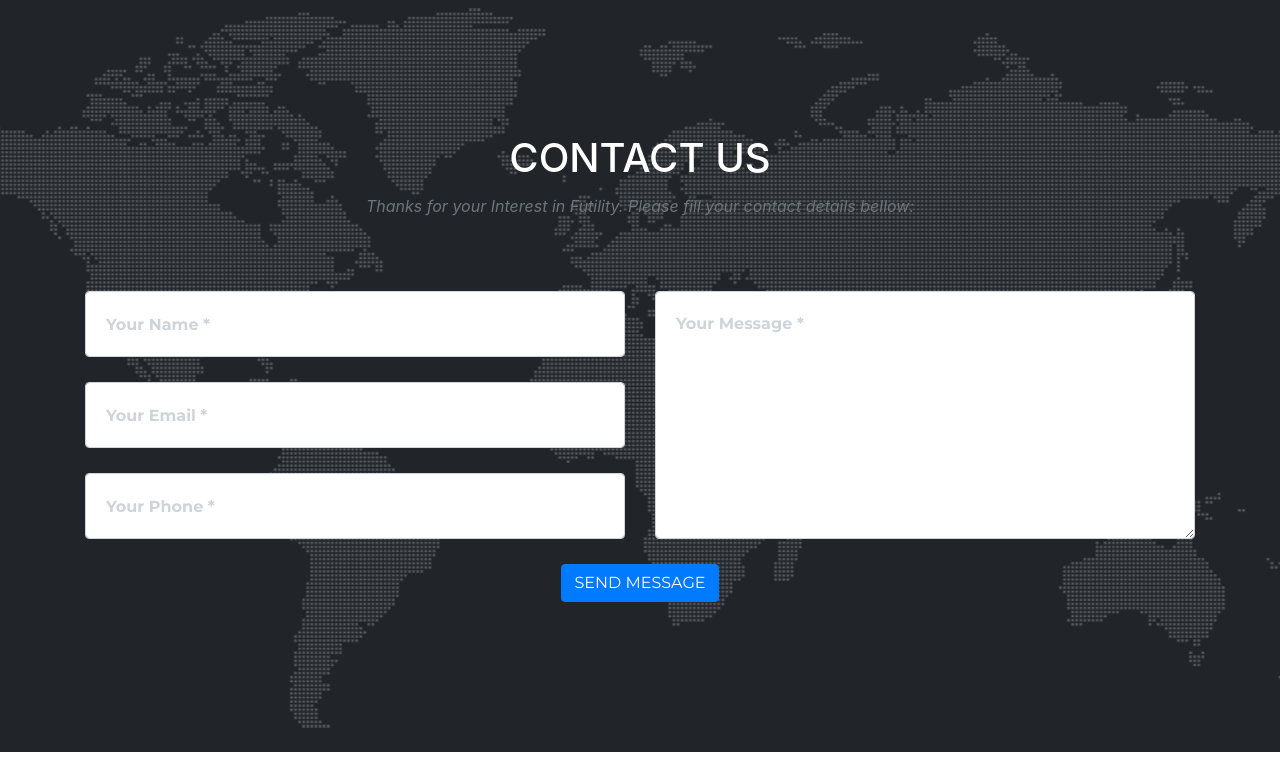
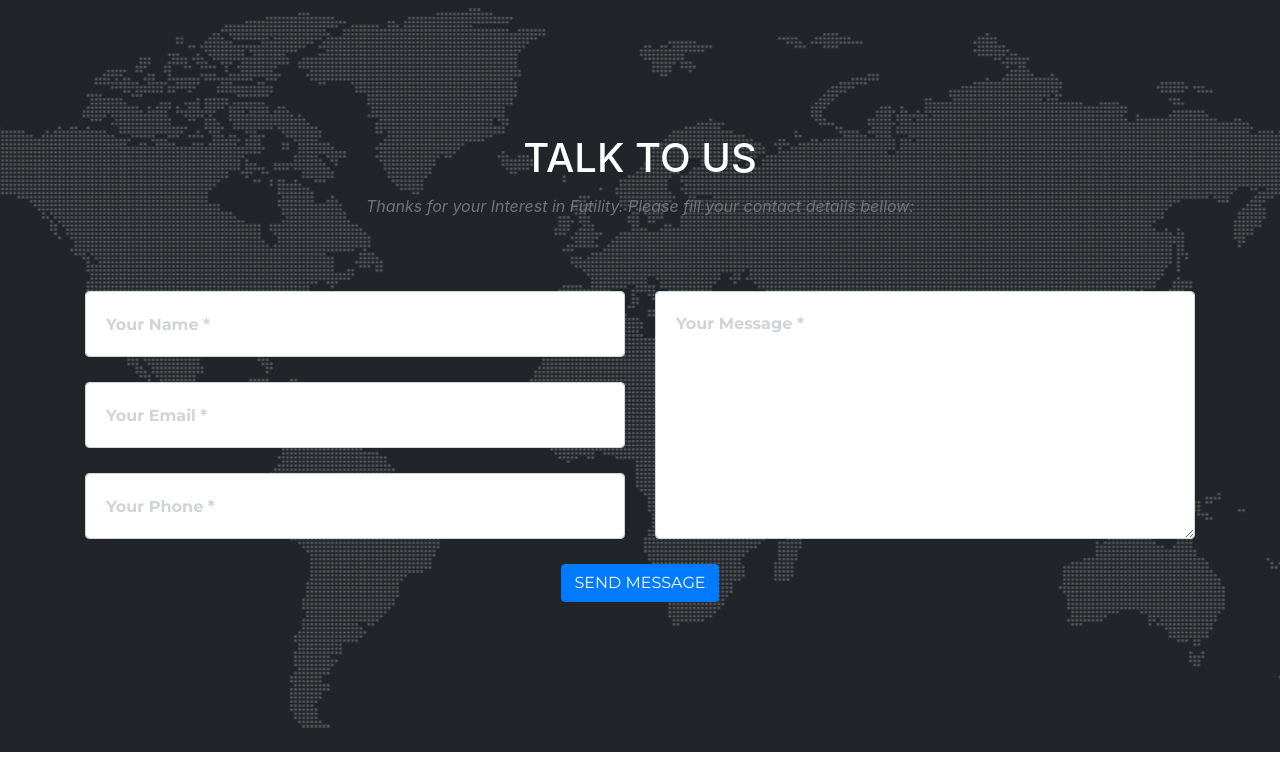
Before and after one commit to Jawwad-Adel/Jawwad-Adel.github.io, a website with bundled scripts: page index.html in a window 1280 px wide. Shown: the part 6860-7630 px from the top of the page. Built offline with nearby package versions, Linux system fonts and the light colour scheme; files whose address does not match are found by name; a web font is replaced by a local one.

Commit message:
Update index.html

```diff
--- a/index.html
+++ b/index.html
@@ -459,7 +459,7 @@
     <div class="container">
       <div class="row">
         <div class="col-lg-12 text-center">
-          <h2 class="section-heading text-uppercase">Contact Us</h2>
+          <h2 class="section-heading text-uppercase">Talk To Us</h2>
           <h3 class="section-subheading text-muted">Thanks for your Interest in Futility. Please fill your contact details bellow:</h3>
         </div>
       </div>
```
